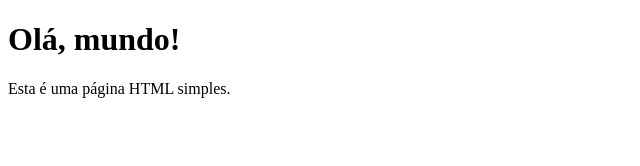
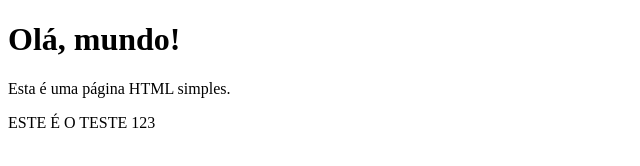
Before and after one commit to xgotardim/teste123, a plain HTML site: page index.html in a window 1280 px wide. Shown: the whole page, without its empty margins (0-640 px from the left). Drawn offline with Linux system fonts and the light colour scheme.

Commit message:
Novo teste de commit.

```diff
--- a/index.html
+++ b/index.html
@@ -7,5 +7,6 @@
 <body>
   <h1>Olá, mundo!</h1>
   <p>Esta é uma página HTML simples.</p>
+  <p>ESTE É O TESTE 123</p>
 </body>
 </html>
```
